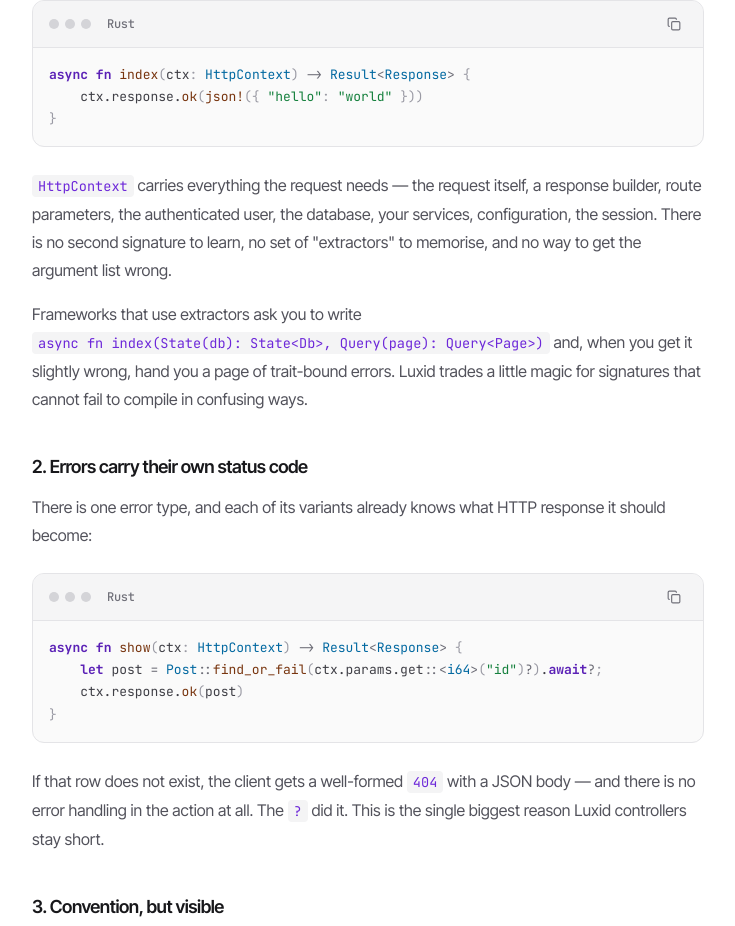
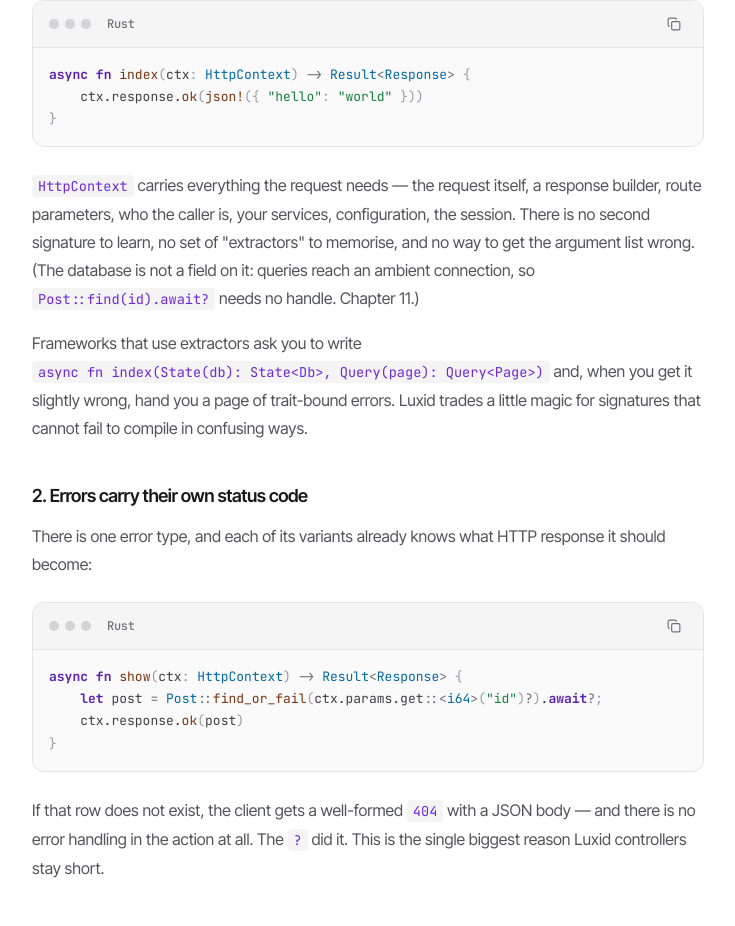
Before and after one commit to luxid-dev/web, a React (Vite) app: page /docs/introduction in a window 1280 px wide. Shown: the part 1375-2301 px from the top of the page, without its empty margins (288-1023 px from the left). Built offline with nearby package versions, Linux system fonts and the light colour scheme.

Commit message:
docs: drop ctx.db from the HttpContext description
There is no db field; queries reach an ambient connection.

```diff
--- a/src/docs/content/IntroductionContent.tsx
+++ b/src/docs/content/IntroductionContent.tsx
@@ -42,7 +42,7 @@
 }`}
       />
 
-      <P><C>HttpContext</C> carries everything the request needs — the request itself, a response builder, route parameters, the authenticated user, the database, your services, configuration, the session. There is no second signature to learn, no set of "extractors" to memorise, and no way to get the argument list wrong.</P>
+      <P><C>HttpContext</C> carries everything the request needs — the request itself, a response builder, route parameters, who the caller is, your services, configuration, the session. There is no second signature to learn, no set of "extractors" to memorise, and no way to get the argument list wrong. (The database is not a field on it: queries reach an ambient connection, so <C>Post::find(id).await?</C> needs no handle. Chapter 11.)</P>
 
       <P>Frameworks that use extractors ask you to write <C>async fn index(State(db): State{'<'}Db{'>'}, Query(page): Query{'<'}Page{'>'})</C> and, when you get it slightly wrong, hand you a page of trait-bound errors. Luxid trades a little magic for signatures that cannot fail to compile in confusing ways.</P>
 
```
